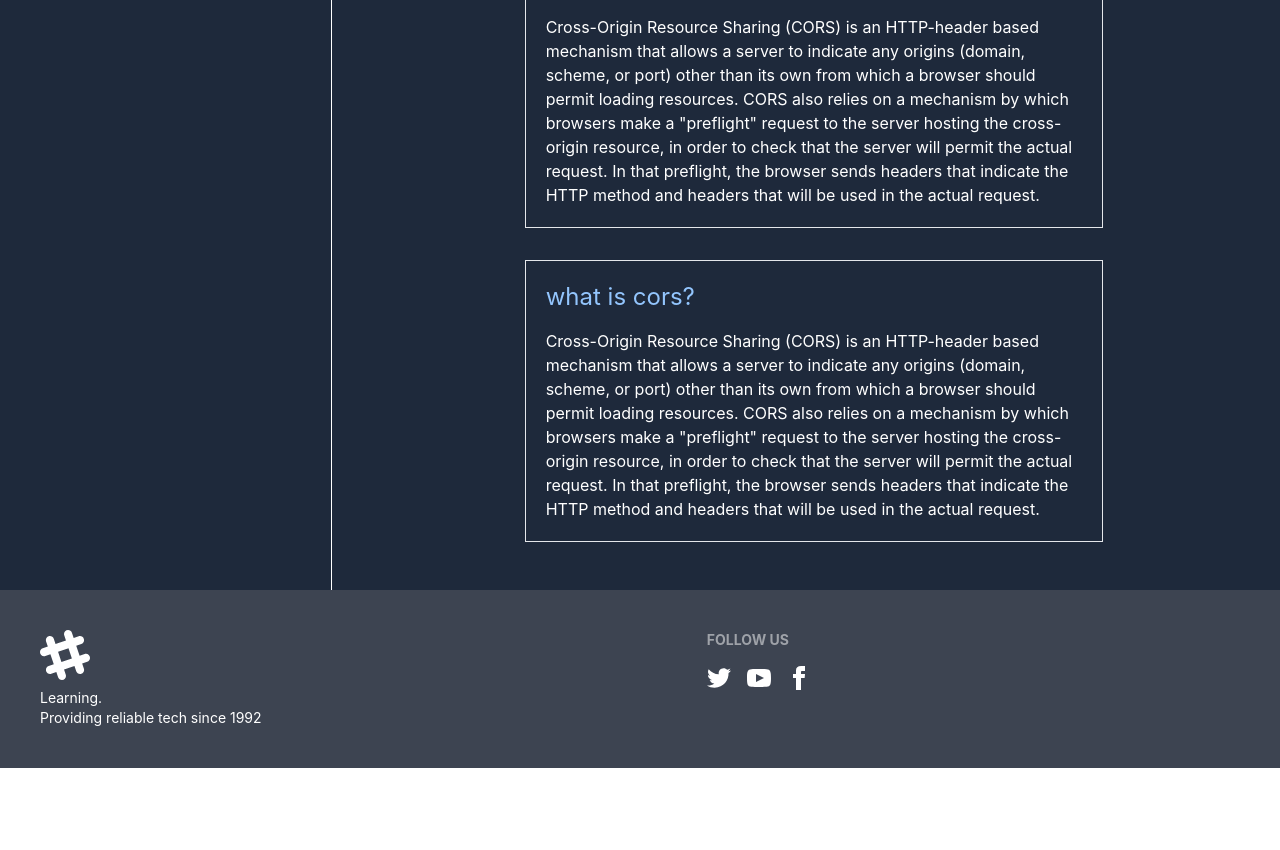
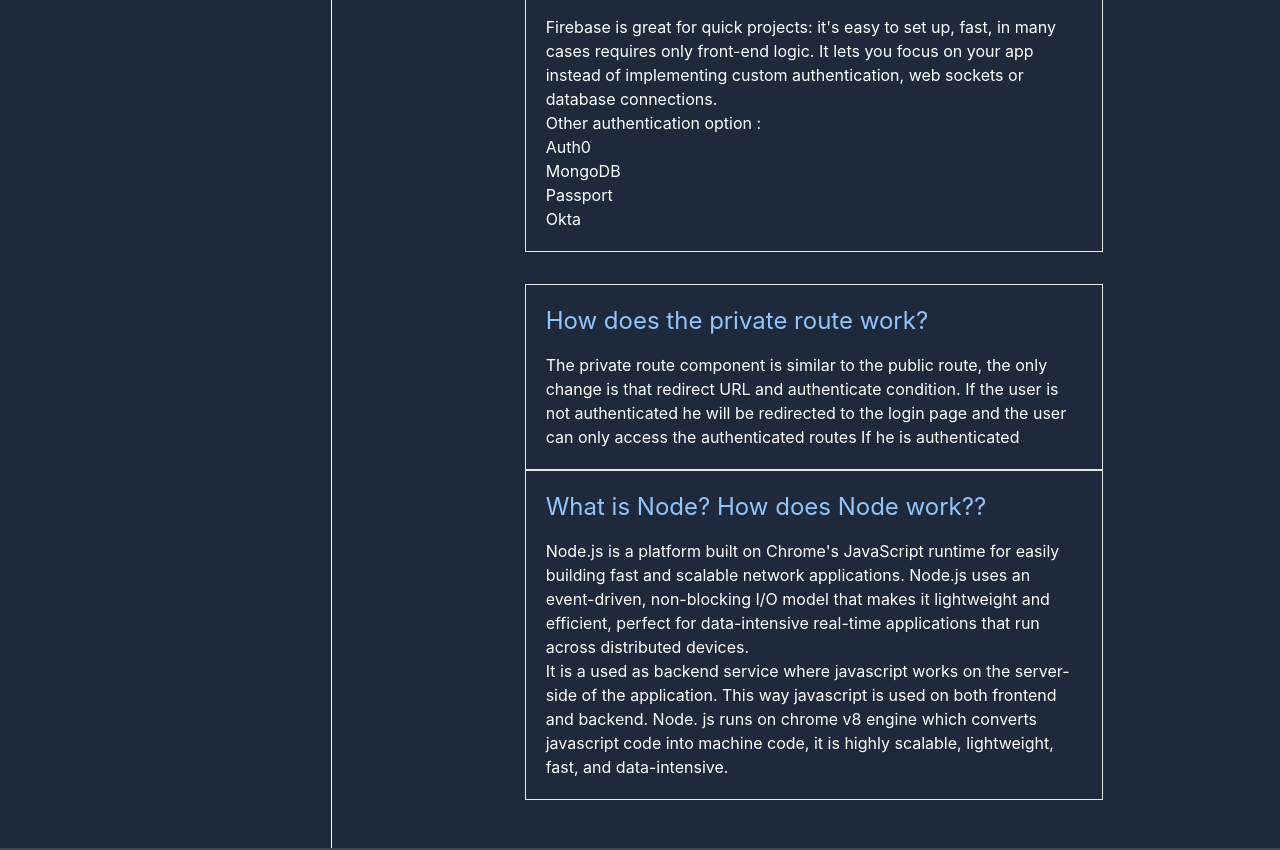
Before and after one commit to moutosi-raka/learing-client-side, a React (Create React App) app: page /blog in a window 1280 px wide. Shown: the part 560-1410 px from the top of the page. Before the commit the page ends 1328 px from the top, so only its background shows below. Built offline with nearby package versions, Linux system fonts and the light colour scheme; no server answers.

Commit message:
added blog question and ans

```diff
--- a/src/pages/Blog/Blog.js
+++ b/src/pages/Blog/Blog.js
@@ -9,11 +9,23 @@
             </div>
             <div className='border p-5 mb-8'>
                 <h3 className="text-2xl text-blue-300 mb-4">Why are you using firebase? What other options do you have to implement authentication?</h3>
-                <p>Cross-Origin Resource Sharing (CORS) is an HTTP-header based mechanism that allows a server to indicate any origins (domain, scheme, or port) other than its own from which a browser should permit loading resources. CORS also relies on a mechanism by which browsers make a "preflight" request to the server hosting the cross-origin resource, in order to check that the server will permit the actual request. In that preflight, the browser sends headers that indicate the HTTP method and headers that will be used in the actual request.</p>
+                <p>Firebase is great for quick projects: it's easy to set up, fast, in many cases requires only front-end logic. It lets you focus on your app instead of implementing custom authentication, web sockets or database connections.</p>
+                <p>Other authentication option :</p>
+                <ul>
+                    <li>Auth0</li>
+                    <li>MongoDB</li>
+                    <li>Passport</li>
+                    <li> Okta</li>
+                </ul>
             </div>
             <div className='border p-5 '>
-                <h3 className="text-2xl text-blue-300 mb-4">what is cors?</h3>
-                <p>Cross-Origin Resource Sharing (CORS) is an HTTP-header based mechanism that allows a server to indicate any origins (domain, scheme, or port) other than its own from which a browser should permit loading resources. CORS also relies on a mechanism by which browsers make a "preflight" request to the server hosting the cross-origin resource, in order to check that the server will permit the actual request. In that preflight, the browser sends headers that indicate the HTTP method and headers that will be used in the actual request.</p>
+                <h3 className="text-2xl text-blue-300 mb-4">How does the private route work?</h3>
+                <p>The private route component is similar to the public route, the only change is that redirect URL and authenticate condition. If the user is not authenticated he will be redirected to the login page and the user can only access the authenticated routes If he is authenticated</p>
+            </div>
+            <div className='border p-5 '>
+                <h3 className="text-2xl text-blue-300 mb-4">What is Node? How does Node work??</h3>
+                <p>Node.js is a platform built on Chrome's JavaScript runtime for easily building fast and scalable network applications. Node.js uses an event-driven, non-blocking I/O model that makes it lightweight and efficient, perfect for data-intensive real-time applications that run across distributed devices.</p>
+                <p>It is a used as backend service where javascript works on the server-side of the application. This way javascript is used on both frontend and backend. Node. js runs on chrome v8 engine which converts javascript code into machine code, it is highly scalable, lightweight, fast, and data-intensive.</p>
             </div>
         </div>
     );
```
